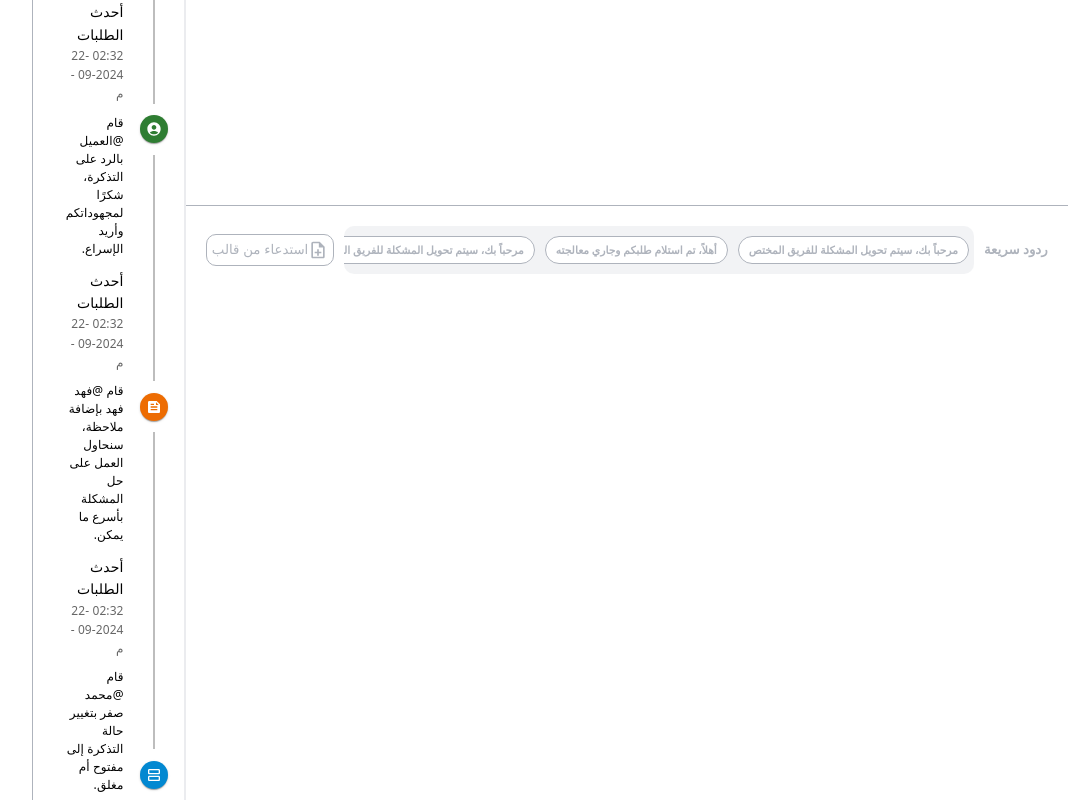
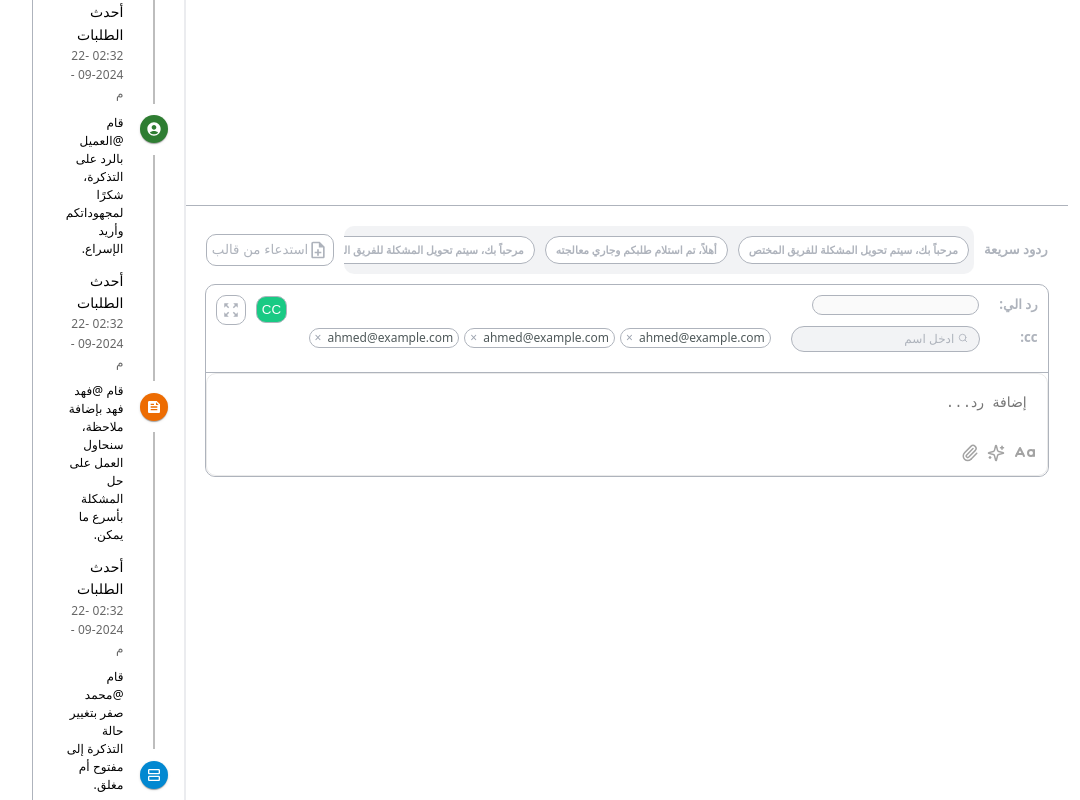
Before and after one commit to amansour13/requests-react-page, a React (Vite) app: page /requests in a window 1280 px wide. Shown: the part 814-1614 px from the top of the page, without its empty margins (21-1101 px from the left). Built offline with nearby package versions, Linux system fonts and the light colour scheme.

Commit message:
add the main response section
need small refactoring regard the dimensions and layout

```diff
--- a/src/components/TabContent.jsx
+++ b/src/components/TabContent.jsx
@@ -7,11 +7,16 @@ import KeyboardArrowDownOutlinedIcon from '@mui/icons-material/KeyboardArrowDown
 import ReplyOutlinedIcon from '@mui/icons-material/ReplyOutlined';
 import EmailOutlinedIcon from '@mui/icons-material/EmailOutlined';
 import NoteAddOutlinedIcon from '@mui/icons-material/NoteAddOutlined';
+import { Paperclip, Sparkles, Type, Search, CaseSensitive } from "lucide-react";
+
 import avatar from '../assets/avatar.jpg';
 import './tabcontent.css';
 import { useState } from 'react';
 
 function TabContent(props){
+
+    const [cc, setCC] = useState(false);
+    const [emailR, setEmailR] = useState("");
 
     const emailData = {
         emails: [
@@ -68,6 +73,13 @@ function TabContent(props){
 
     const [openMessages, setOpenMessages] = useState({});
     const [highlight, setHighlight] = useState(0);
+    const [searchValue, setSearchValue] = useState("");
+    const [text, setText] = useState("");
+    const [isExpanded, setIsExpanded] = useState(false);
+
+    const handleTagClick = (email) => {
+      setSearchValue(email);
+    };
 
     const toggleMessage = (id) => {
         setOpenMessages(prevState => ({
@@ -107,7 +119,7 @@ function TabContent(props){
                 </div>
                 {
                     emailData.emails.map(email => (
-                        <div className={`message-card ${highlight === email.id ? 'active-card' : ''}`} key={email.id} onClick={() => setHighlight(email.id)}>
+                        <div className={`message-card ${highlight === email.id ? 'active-card' : ''}`} key={email.id} onClick={() => {setHighlight(email.id);setEmailR(email.sender.email)}}>
                             <div className='message-card-header'>
                                 <div className='message-card-header-right'>
                                     <img src={email.sender.image} alt='avatar' style={{width: '30px', height: '30px', objectFit:'cover', borderRadius: '100%'}}/>
@@ -157,7 +169,67 @@ function TabContent(props){
                 </div>
 
                 <div className='response-main'>
+                    <div className='response-main-header'>
+                        <div className='response-main-header-btns'>
+                            <button className={cc ? 'btn-type1' : 'btn-type2'} onClick={() => {setCC(!cc)}}>CC</button>
+                            <button className='btn-type1'> <ZoomOutMapOutlinedIcon sx={{fontSize: '18px'}}/></button>
+                        </div>
+                        <div className='response-main-header-data'>
+                            <div className='response-email-section'>
+                                <h5>رد الي:</h5>
+                                <input type="email" name="email" id="email-input" className='text-input' value={emailR} disabled/>
+                            </div>
+                            <div className='response-cc-section'>
+                                <h5>cc:</h5>
+                                <div className="search-container">
+                                    <input type="text" placeholder="ادخل اسم" className="search-input" value={searchValue} onChange={(e) => setSearchValue(e.target.value)}/>
+                                    <Search className="search-icon" size={10} />
+                                </div>
 
+                                <div className="email-tags">
+                                        <div className="email-tag" onClick={() => handleTagClick(event.target.innerText.replace("×", "").trim())}>
+                                        ahmed@example.com
+                                        <span className="close-btn">&times;</span>
+                                    </div>
+                                    <div className="email-tag">
+                                        ahmed@example.com
+                                        <span className="close-btn">&times;</span>
+                                    </div>
+                                    <div className="email-tag">
+                                        ahmed@example.com
+                                        <span className="close-btn">&times;</span>
+                                    </div>
+                                </div>
+
+                            </div>
+                        </div>
+                    </div>
+                    <div className='response-main-body'>
+                        <div className="textarea-container">
+                            <textarea className="custom-textarea" placeholder="إضافة رد..." value={text} onChange={(e) => setText(e.target.value)} onFocus={() => setIsExpanded(true)} onBlur={() => setIsExpanded(false)} />
+
+                            <div className='textarea-footer'>
+
+                                <div className="icons">
+                                    <CaseSensitive size={24} color="#A3A3A3" />
+                                    <Sparkles size={18} color="#A3A3A3" />
+                                    <Paperclip size={18} color="#A3A3A3" />
+                                </div>
+
+                                {isExpanded && (
+                                    <div className="buttons">
+                                        <button className="btn-type2 add-reply">
+                                            إضافة رد | <KeyboardArrowUpOutlinedIcon/>
+                                        </button>
+                                        <button className="btn-type1 close-reply">
+                                            <span className="close-btn">&times;&nbsp;</span>
+                                            إلغاء
+                                    </button>
+                                    </div>
+                                )}
+                            </div>
+                        </div>
+                    </div>
                 </div>
             </div>
         </div>
--- a/src/components/tabcontent.css
+++ b/src/components/tabcontent.css
@@ -92,7 +92,7 @@
     color: white;
     padding: 5px;
     border: solid 1.5px var(--secondary-color);
-    border-radius: 20%;
+    border-radius: 10px;
     cursor: pointer;
 }
 
@@ -201,6 +201,7 @@
     box-sizing: border-box;
     height: 40%;
     border-top: solid 1.5px var(--secondary-color);
+    gap: 10px;
 }
 
 .fast-response{
@@ -213,7 +214,7 @@
 
 }
 
-.fast-response h5{
+.fast-response h5, .response-section h5{
     margin: 0px;
     color: var(--secondary-color);
 }
@@ -224,7 +225,7 @@
     border-radius: 10px;
     padding: 10px 5px;
     overflow-x: hidden;
-    max-width: 700px;
+
 }
 
 .fast-response-text ul{
@@ -232,6 +233,7 @@
     flex-direction: row;
     justify-content: start;
     align-items: center;
+    max-width: 700px;
     gap: 10px;
 }
 .fast-response-text li{
@@ -277,3 +279,215 @@
 .fast-response-text::-webkit-scrollbar-thumb:hover {
     background: #555; /* Even darker gray when hovered */
 }
+
+.response-main{
+    display: flex;
+    flex-direction: column;
+    justify-content: start;
+    align-items: center;
+    gap: 10px;
+    /* padding: 10px; */
+    width: 100%;
+    border: solid 1.5px var(--secondary-color);
+    border-radius: 10px;
+}
+
+.response-main-header{
+    display: flex;
+    flex-direction: row-reverse;
+    justify-content: space-between;
+    align-items: start;
+    padding: 10px 10px;
+    box-sizing: border-box;
+    width: 100%;
+}
+
+.response-main-header-btns{
+    display: flex;
+    flex-direction: row;
+    justify-content: center;
+    align-items: center;
+    gap: 10px;
+}
+
+.response-main-header-data{
+    display: flex;
+    flex-direction: column;
+    justify-content: start;
+    align-items: start;
+    gap: 10px;
+}
+
+.response-email-section, .response-cc-section{
+    display: flex;
+    flex-direction: row;
+    justify-content: start;
+    align-items: center;
+    gap: 20px;
+}
+
+.text-input{
+    border: solid 1.5px var(--secondary-color);
+    border-radius: 20px;
+    padding: 2px 5PX;
+    color: var(--secondary-color);
+    font-size: 12px;
+    width: auto;
+    min-width: 10px;
+}
+
+.text-input:focus{
+    border-color: var(--primary-color);
+}
+
+.search-container {
+    position: relative;
+    width: 100%;
+    max-width: 400px;
+}
+
+.search-input {
+    padding: 5px 25px 5px 7.5px;
+    border: 1px solid var(--secondary-color);
+    border-radius: 50px;
+    background-color: var(--light-gray);
+    text-align: right;
+    color: var(--secondary-color);
+    font-size: 12px;
+    outline: none;
+    transition: border 0.2s ease-in-out;
+}
+
+.search-input:focus {
+    border: 1px solid var(--primary-color);
+}
+
+.search-input::placeholder {
+    color: var(--secondary-color);
+}
+
+.search-icon {
+    position: absolute;
+    right: 12px;
+    top: 50%;
+    transform: translateY(-50%);
+    color: var(--secondary-color); /* Gray color for icon */
+    pointer-events: none; /* Prevent clicking on the icon */
+}
+.response-cc-section h5{
+    margin-left: 20px;
+}
+
+.email-tags {
+    display: flex;
+    flex-direction: row;
+    /* justify-content: space-between; */
+    /* width: 80%; */
+    gap: 5px;
+    /* flex-wrap: wrap; */
+}
+
+.email-tag {
+    display: flex;
+    align-items: center;
+    background: white;
+    border: 1px solid var(--secondary-color);
+    padding: 0px 5px;
+    border-radius: 20px;
+    font-size: 12px;
+    color: var(--primary-color);
+    cursor: pointer;
+}
+
+.email-tag:hover {
+    background: var(--dark-green);
+    color: white;
+}
+
+.close-btn {
+    margin-right: 6px;
+    font-size: 12px;
+    color: #9ca3af;
+}
+
+.email-tag:hover .close-btn, .close-reply:hover .close-btn{
+    background: var(--dark-green);
+    color: white;
+}
+
+.response-main-body{
+    display: flex;
+    flex-direction: column;
+    justify-content: start;
+    align-items: start;
+    gap: 10px;
+    width: 100%;
+    border-top: solid 1.5px var(--secondary-color);
+    /* padding: 10px; */
+    box-sizing: border-box;
+}
+
+.textarea-container {
+    position: relative;
+    width: 100%;
+    border: 1px solid #eaeaea;
+    border-radius: 10px;
+    padding: 10px;
+    background: #fff;
+    display: flex;
+    box-sizing: border-box;
+    flex-direction: column;
+}
+
+.custom-textarea {
+    width: 100%;
+    min-height: 50px;
+    border: none;
+    outline: none;
+    resize: none;
+    font-size: 14px;
+    padding: 10px;
+    direction: rtl;
+    box-sizing: border-box;
+}
+
+.textarea-footer {
+    display: flex;
+    justify-content: space-between;
+    width: 100%;
+    align-items: center;
+}
+
+.icons {
+    display: flex;
+    justify-content: flex-end;
+    gap: 8px;
+    margin-top: 5px;
+    width: auto;
+}
+
+.buttons {
+    display: flex;
+    flex-direction: row-reverse;
+    justify-content: flex-start;
+    gap: 10px;
+    margin-top: 10px;
+}
+
+.add-reply {
+    display: flex;
+    justify-content: center;
+    align-items: center;
+    border-radius: 8px;
+    cursor: pointer;
+}
+
+.cancel {
+    background: #f3f3f3;
+    color: #555;
+    border: none;
+    padding: 8px 15px;
+    border-radius: 8px;
+    font-size: 14px;
+    cursor: pointer;
+}
```
